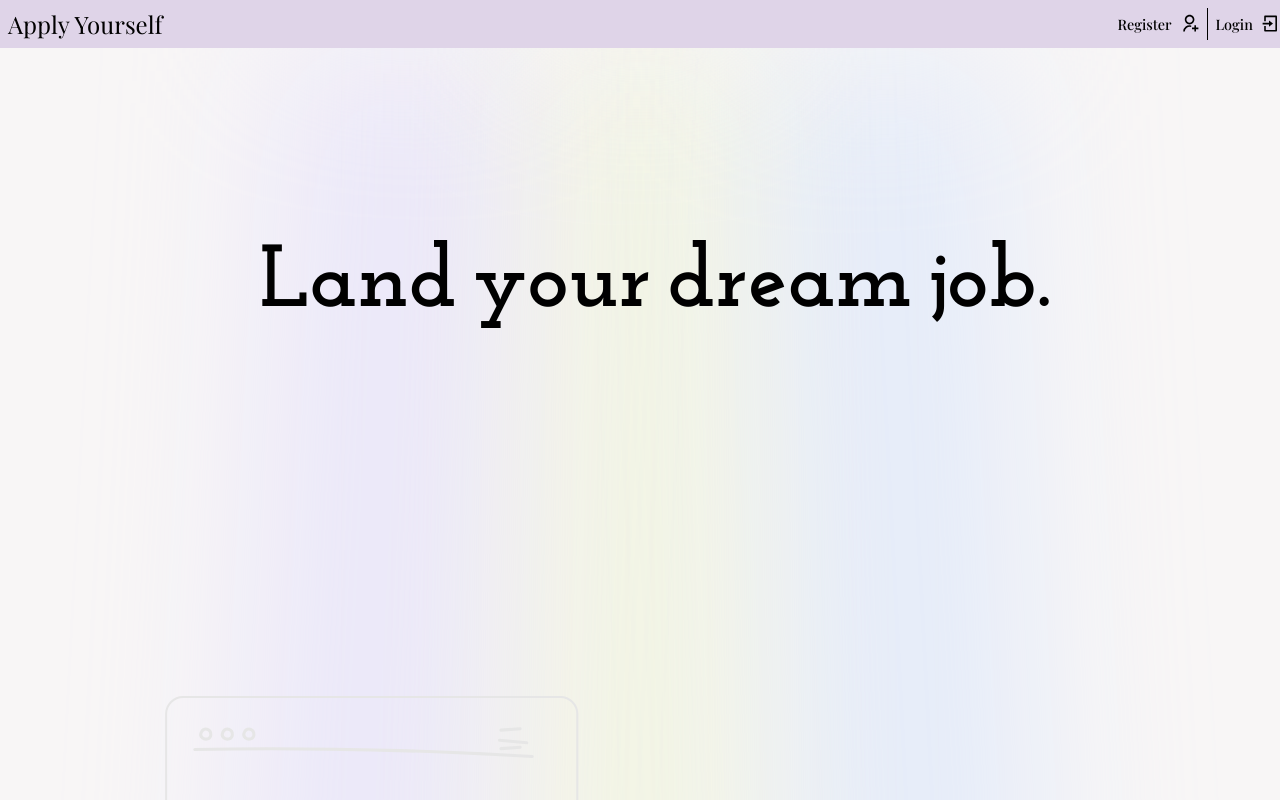
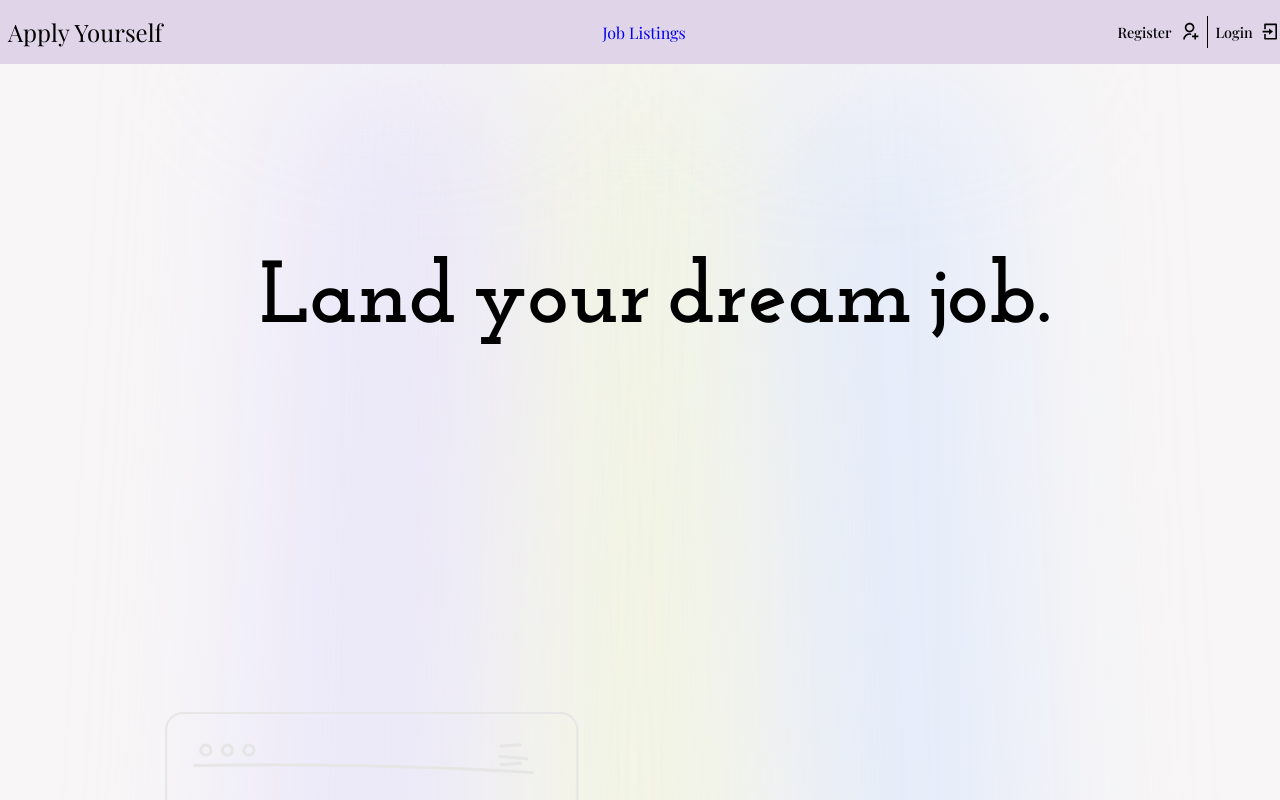
Before and after one commit to a-stepanian/apply-yourself-client, a React (Create React App) app: page / in a window 1280 px wide. Shown: the top 800 px of the page. Built offline with nearby package versions, Linux system fonts and the light colour scheme; no server answers.

Commit message:
Add Jobs Page

```diff
--- a/public/index.html
+++ b/public/index.html
@@ -6,11 +6,11 @@
     <meta name="viewport" content="width=device-width, initial-scale=1" />
     <meta name="theme-color" content="#000000" />
     <meta name="description" content="Find Your Dream Job" />
-    <meta property="og:title" content="Apply Yourself" />
+    <meta property="og:title" content="Apply Yourself | Find Your Dream Job" />
     <meta property="og:description" content="Find Your Dream Job" />
     <meta property="og:type" content="image/png" />
     <meta property="og:url" content="https://client-apply-yourself.netlify.app/" />
-    <meta property="og:image" content="%PUBLIC_URL%/logo192.png" />
+    <meta property="og:image" content="%PUBLIC_URL%/link-preview.png" />
     <link rel="apple-touch-icon" href="%PUBLIC_URL%/logo192.png" />
     <link rel="manifest" href="%PUBLIC_URL%/manifest.json" />
     <link
--- a/src/App.tsx
+++ b/src/App.tsx
@@ -2,6 +2,7 @@ import { BrowserRouter, Routes, Route } from "react-router-dom";
 import styled from "styled-components";
 
 import { HeroPage } from "./pages/HeroPage";
+import { JobsPage } from "./pages/JobsPage";
 import { Navbar } from "./components/Navbar";
 import { Footer } from "./components/Footer";
 import { LoginPage } from "./pages/LoginPage";
@@ -24,6 +25,7 @@ const App = () => {
           <Dropdown />
           <Routes>
             <Route path="/" element={<HeroPage />} />
+            <Route path="/jobs" element={<JobsPage />} />
             <Route path="/login" element={<LoginPage />} />
             <Route path="/register" element={<RegisterPage />} />
             <Route path="/applications/new" element={<NewAppPage />} />
--- a/src/components/Navbar.tsx
+++ b/src/components/Navbar.tsx
@@ -15,6 +15,9 @@ export const Navbar = () => {
       <Wrapper className="navbar">
         <Link to="/" className="logo">
           <h1>Apply Yourself</h1>
+        </Link>
+        <Link to="/jobs" className="logo">
+          Job Listings
         </Link>
         <Hamburger />
         {loggedIn && (
@@ -64,12 +67,16 @@ const Wrapper = styled.nav`
   position: relative;
   z-index: 3;
   width: 100%;
-  height: 3rem;
+  padding: 0.5rem 0;
   background-color: var(--light-purple);
   display: flex;
   align-items: center;
   justify-content: space-between;
   overflow: hidden;
+  .flex {
+    display: flex;
+    align-items: center;
+  }
   .logo {
     padding-left: 0.5rem;
     text-decoration: none;
--- a/src/context/AppContext.tsx
+++ b/src/context/AppContext.tsx
@@ -15,6 +15,8 @@ interface IAppState {
   getLoggedIn: () => void;
   toggleDropdown: () => void;
   isDropdownOpen: boolean;
+  jobs: any[];
+  setJobs: React.Dispatch<React.SetStateAction<any[]>>;
 }
 
 interface Props {
@@ -34,6 +36,7 @@ const useAppContext = () => {
 const AppContextProvider: React.FC<Props> = ({ children }) => {
   const [loggedIn, setLoggedIn] = useState<boolean>(false);
   const [applications, setApplications] = useState<IApplicationModel[]>([]);
+  const [jobs, setJobs] = useState<any[]>([]);
   const [user, setUser] = useState<IUserModel | undefined>(undefined);
   const [isDropdownOpen, setIsDropdownOpen] = useState<boolean>(false);
 
@@ -131,7 +134,9 @@ const AppContextProvider: React.FC<Props> = ({ children }) => {
     fetchApplications,
     getLoggedIn,
     isDropdownOpen,
-    toggleDropdown
+    toggleDropdown,
+    jobs,
+    setJobs
   };
 
   return <AppContext.Provider value={contextValue}>{children}</AppContext.Provider>;
--- a/src/pages/RegisterPage.tsx
+++ b/src/pages/RegisterPage.tsx
@@ -134,14 +134,6 @@ export const RegisterPage = () => {
         </div>
         <LineDesign />
         <h4>Create An Account</h4>
-        <div className="login-wrapper">
-          <p>
-            Already have an account?
-            <Link to="/login" className="login">
-              Log In
-            </Link>
-          </p>
-        </div>
         <form onSubmit={e => handleSubmit(e)}>
           <div className="form-input">
             {fieldsRequiredError.isError && <p className="form-error">{fieldsRequiredError.msg}</p>}
@@ -202,6 +194,14 @@ export const RegisterPage = () => {
               onChange={e => updateForm(e)}
             />
           </div>
+          <div className="login-wrapper">
+            <p>
+              Already have an account?
+              <Link to="/login" className="login">
+                Log In
+              </Link>
+            </p>
+          </div>
           <button type="submit">Create Account</button>
         </form>
       </section>
@@ -211,7 +211,6 @@ export const RegisterPage = () => {
 
 // @ts-ignore
 const Wrapper = styled.main`
-  height: 50rem;
   display: flex;
   flex-direction: column;
   align-items: center;
@@ -234,22 +233,9 @@ const Wrapper = styled.main`
     font-size: 2.4rem;
     text-align: center;
   }
-  .login-wrapper {
-    position: relative;
-    z-index: 1;
-    margin-top: 1rem;
-    margin-bottom: 2rem;
-    p {
-      font-size: 0.8rem;
-      font-weight: 900;
-    }
-    .login {
-      margin-left: 0.5rem;
-    }
-  }
   form {
     z-index: 1;
-    background-color: rgba(255, 255, 255, 0.6);
+    background-color: #fafafa;
     box-shadow: 3px 3px 10px rgb(0, 0, 0, 0.2);
     border-radius: 3px;
     position: relative;
@@ -287,10 +273,22 @@ const Wrapper = styled.main`
     .label {
       font-weight: 500;
     }
+    .login-wrapper {
+      position: relative;
+      z-index: 1;
+      margin-bottom: 1rem;
+      p {
+        font-size: 0.8rem;
+        font-weight: 900;
+      }
+      .login {
+        margin-left: 0.5rem;
+      }
+    }
     button {
       color: black;
       width: 100%;
-      margin: 3rem 0 1rem;
+      margin-bottom: 1rem;
       padding: 1rem;
       border: 2px solid rgba(0, 0, 0, 0.3);
       border-radius: 2px;
@@ -330,29 +328,45 @@ const Wrapper = styled.main`
   }
 
   @media (min-width: 1200px) {
+    form {
+      max-width: 30rem;
+      padding: 4rem;
+      margin: 1rem 1rem 8rem;
+    }
     .form-section {
       .image-wrapper {
-        animation: fadeUp 1s forwards;
         &:nth-of-type(1) {
+          animation: fadeUpLeft 1s forwards;
           top: calc(50% - 5rem);
           width: calc(60% - 7rem);
           left: 0;
         }
         &:nth-of-type(2) {
+          animation: fadeUpRight 1s forwards;
           top: calc(50% - 10rem);
           width: calc(60% - 5rem);
           right: 0;
         }
       }
     }
-    @keyframes fadeUp {
+    @keyframes fadeUpLeft {
       0% {
         opacity: 0.04;
-        transform: scale(0.95);
+        transform: translateX(0) scale(0.5);
       }
       100% {
-        opacity: 0.1;
-        transform: scale(1);
+        opacity: 0.3;
+        transform: translateX(-80px) scale(0.8);
+      }
+    }
+    @keyframes fadeUpRight {
+      0% {
+        opacity: 0.04;
+        transform: translateX(0) scale(0.5);
+      }
+      100% {
+        opacity: 0.3;
+        transform: translateX(80px) scale(0.8);
       }
     }
   }
```
